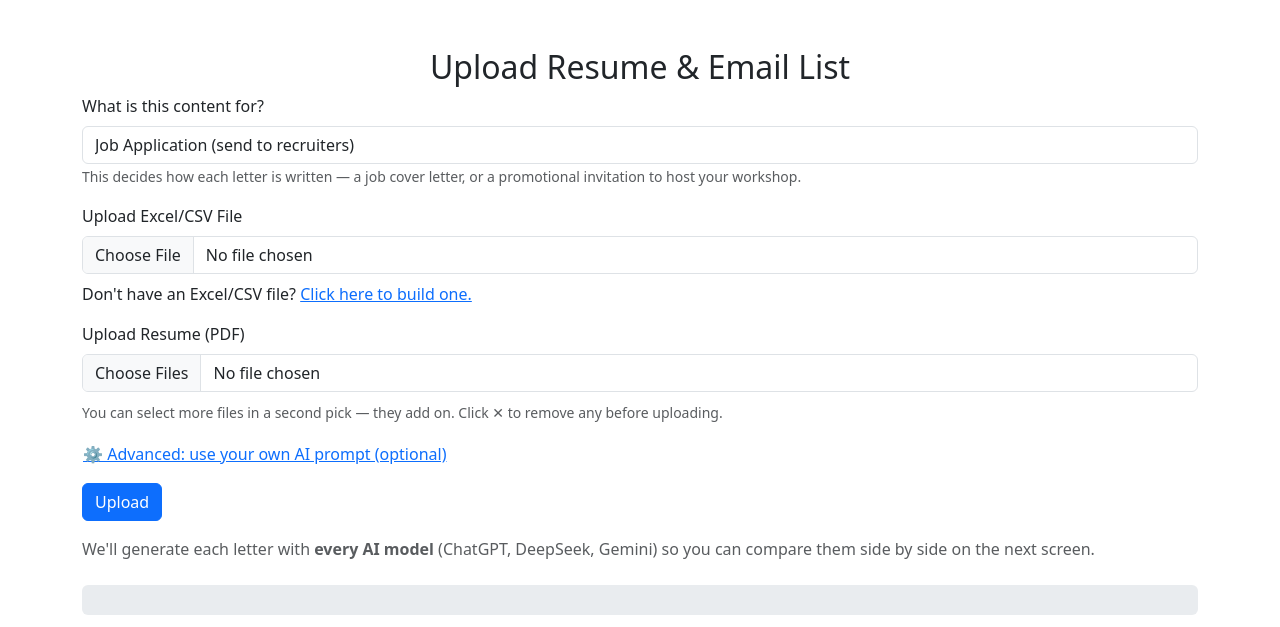
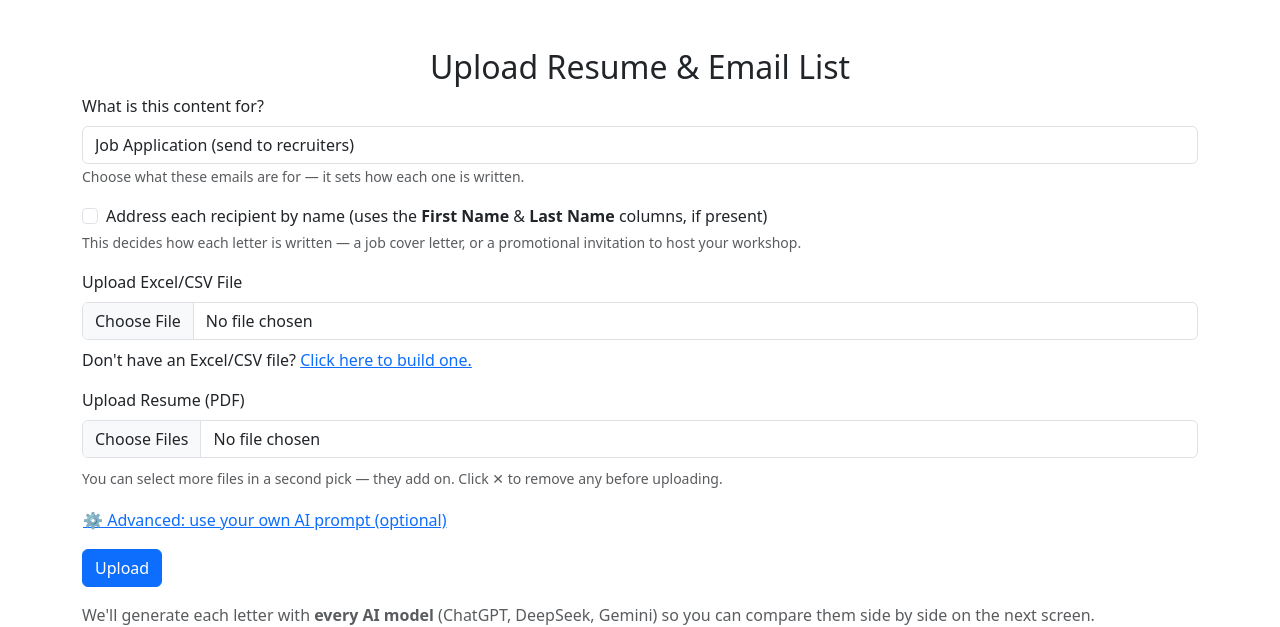
Before and after one commit to madiha1ahmed/resume-shots-final, a Flask app: page /upload in a window 1280 px wide. Shown: the top 627 px of the page. Run offline with Flask 2, Linux system fonts and the light colour scheme; the visitor is signed in with stand-in values (Sample User, id 1); some libraries are stand-ins or nearby versions.

Commit message:
Investor outreach mode + optional name greeting

```diff
--- a/app.py
+++ b/app.py
@@ -743,6 +743,56 @@ WORKSHOP_PROMPT_TEMPLATE = """
     - Return ONLY the finished email body, ready to send — no explanations, notes, headings, or markdown code fences.
     """
 
+INVESTOR_PROMPT_TEMPLATE = """
+    You are writing a concise, professional cold outreach email on behalf of a company (the SENDER)
+    to a venture capital investor or fund (the RECIPIENT). The goal is to spark genuine interest and
+    earn a short intro call — not to close funding in one email. This is NOT a job application.
+
+    ------------------------------------------------------------
+    THE SENDER — the company doing the outreach
+    ------------------------------------------------------------
+    Everything about the sender (company name, what they do, product, stage, traction, the founder /
+    contact, and any figures) must come ONLY from the profile document below. Do NOT invent a company
+    name, product, metric, or claim that is not in it. Extract the sender's company name and use it.
+
+    Sender profile:
+    {resume_text}
+
+    ------------------------------------------------------------
+    THE RECIPIENT — the investor being contacted
+    ------------------------------------------------------------
+    - Investor / fund: {company_name}
+    - Contact's role (if given): {job_position}
+    - Their investment focus / thesis / notes: {job_description}
+    - Today's date: {current_date}
+
+    {website_section}
+
+    ------------------------------------------------------------
+    WHAT THE EMAIL MUST DO (in order)
+    ------------------------------------------------------------
+    1. Greet the contact (a personalised greeting is added automatically if a name is available).
+    2. Open with a sharp, specific hook about the problem or opportunity the sender addresses —
+       never "I hope this email finds you well."
+    3. State clearly who the sender is and what they do, in plain language an investor understands.
+    4. Give the single strongest REAL proof point from the profile (traction, pilots, partners,
+       revenue) in one or two sentences. If no metric is in the profile, describe the opportunity
+       instead — do not invent numbers.
+    5. Connect explicitly to THIS investor's stated focus/thesis above — say why they are a strong fit.
+    6. Make ONE clear, low-friction ask: a 15–20 minute intro call.
+    7. Close warmly and professionally, signed with the sender's founder/contact name from the profile.
+
+    ------------------------------------------------------------
+    TONE & STRICT RULES
+    ------------------------------------------------------------
+    - Confident, credible, concise — aim for 130–170 words. Investors skim; respect their time.
+    - No hype words ("revolutionary", "world-class", "disruptive") and NO fabricated metrics,
+      citations, or claims. If a fact is not in the sender profile, do not state it.
+    - Personalise to the investor's thesis and firm; never send an obviously generic template.
+    - Do NOT include a subject line (it is added separately). No markdown, no bullets, no [brackets].
+    - Return ONLY the finished email body, ready to send.
+    """
+
 PROMPT_PLACEHOLDERS = ["company_name", "job_position", "job_description",
                        "resume_text", "website_section", "current_date",
                        "recipient_name"]
@@ -861,6 +911,9 @@ def generate_cover_letter(company_name, job_position, job_description, website_i
     elif content_type == "workshop_promotion":
         template = WORKSHOP_PROMPT_TEMPLATE
         mode_label = "WORKSHOP PROMOTION"
+    elif content_type == "investor_outreach":
+        template = INVESTOR_PROMPT_TEMPLATE
+        mode_label = "INVESTOR OUTREACH"
     else:
         template = JOB_PROMPT_TEMPLATE
         mode_label = "JOB APPLICATION"
@@ -935,7 +988,8 @@ def upload_files():
 
     return render_template('upload.html',
                            job_prompt=JOB_PROMPT_TEMPLATE,
-                           workshop_prompt=WORKSHOP_PROMPT_TEMPLATE)
+                           workshop_prompt=WORKSHOP_PROMPT_TEMPLATE,
+                           investor_prompt=INVESTOR_PROMPT_TEMPLATE)
 
 def is_relevant_resume(job_description, resume_text):
     """
@@ -1089,7 +1143,7 @@ def cell_at(row, i):
         return ""
 
 
-def process_cover_letter_job(job_id, email_path, resume_paths, content_type="job_application", custom_prompt=None):
+def process_cover_letter_job(job_id, email_path, resume_paths, content_type="job_application", custom_prompt=None, use_recipient_name=False):
     """
     Background worker: reads the Excel, picks ONE resume per row, then generates a
     letter with EVERY active provider so the user can compare them in tabs.
@@ -1138,7 +1192,11 @@ def process_cover_letter_job(job_id, email_path, resume_paths, content_type="job
             # Optional columns 6 & 7: First Name, Last Name (for a personalised greeting)
             first_name      = cell_at(row, 5)
             last_name       = cell_at(row, 6)
-            recipient_name  = " ".join(p for p in [first_name, last_name] if p).strip()
+            # Only build the personalised greeting name if the user enabled that option.
+            if use_recipient_name:
+                recipient_name = " ".join(p for p in [first_name, last_name] if p).strip()
+            else:
+                recipient_name = ""
 
             # Skip blank / trailing rows: if there's no recipient email AND no company,
             # this row has no real data — don't waste API calls generating junk.
@@ -1223,6 +1281,10 @@ def generate_cover_letters():
     # Optional custom prompt the user typed on the upload page (blank -> use defaults)
     custom_prompt = session.get('custom_prompt') or None
 
+    # Optional: address recipients by name (uses First/Last name columns)
+    use_recipient_name = (request.args.get('use_name', '').lower() == 'true')
+    session['use_recipient_name'] = use_recipient_name
+
     if not email_path or not resume_paths:
         return jsonify({"success": False, "message": "Please upload Excel and resumes first."}), 400
 
@@ -1242,7 +1304,7 @@ def generate_cover_letters():
     # Start a background thread to process this job
     t = Thread(
         target=process_cover_letter_job,
-        args=(job_id, email_path, resume_paths, content_type, custom_prompt),
+        args=(job_id, email_path, resume_paths, content_type, custom_prompt, use_recipient_name),
         daemon=True
     )
     t.start()
@@ -1421,6 +1483,10 @@ def send_email():
                     subject = f"Workshop Invitation: {topic}"
                 else:
                     subject = "Workshop Invitation for Your Students"
+            elif email_content_type == "investor_outreach":
+                firm = (email.get("company_name") or "").strip()
+                subject = f"Investment opportunity — introduction for {firm}" if firm \
+                    else "Investment opportunity — introduction"
             else:
                 subject = f"Job Application for {email['job_position']}"
 
--- a/requirements.txt
+++ b/requirements.txt
@@ -22,3 +22,4 @@ openpyxl
 google-auth
 google-auth-oauthlib
 google-api-python-client
+ddgs
--- a/templates/upload.html
+++ b/templates/upload.html
@@ -21,7 +21,16 @@
                 <select class="form-control" name="content_type" id="content_type" required>
                     <option value="job_application" selected>Job Application (send to recruiters)</option>
                     <option value="workshop_promotion">Workshop Promotion (send to universities &amp; colleges)</option>
+                    <option value="investor_outreach">Investor Outreach (reach out to VCs / investors)</option>
                 </select>
+                <small class="text-muted">Choose what these emails are for — it sets how each one is written.</small>
+
+                <div class="form-check mt-3">
+                    <input class="form-check-input" type="checkbox" id="use_recipient_name" name="use_recipient_name">
+                    <label class="form-check-label" for="use_recipient_name">
+                        Address each recipient by name (uses the <strong>First Name</strong> &amp; <strong>Last Name</strong> columns, if present)
+                    </label>
+                </div>
                 <small class="text-muted">
                     This decides how each letter is written — a job cover letter, or a promotional
                     invitation to host your workshop.
@@ -154,10 +163,12 @@
         $("#progressBar").css("width", "0%").text("0%");
 
         const contentType = $("#content_type").val() || "job_application";
+        const useName = $("#use_recipient_name").is(":checked") ? "true" : "false";
 
         // 1) Start the job (no provider — all providers run automatically)
         $.ajax({
-            url: "/generate_cover_letters?content_type=" + encodeURIComponent(contentType),
+            url: "/generate_cover_letters?content_type=" + encodeURIComponent(contentType)
+                 + "&use_name=" + useName,
             type: "GET",
             success: function(response) {
                 if (response.success) {
@@ -333,7 +344,8 @@
         // ----- Custom prompt: load default template / clear -----
         const DEFAULT_PROMPTS = {
             job_application: {{ job_prompt | tojson }},
-            workshop_promotion: {{ workshop_prompt | tojson }}
+            workshop_promotion: {{ workshop_prompt | tojson }},
+            investor_outreach: {{ investor_prompt | tojson }}
         };
         const customPromptBox = document.getElementById("custom_prompt");
 
```
